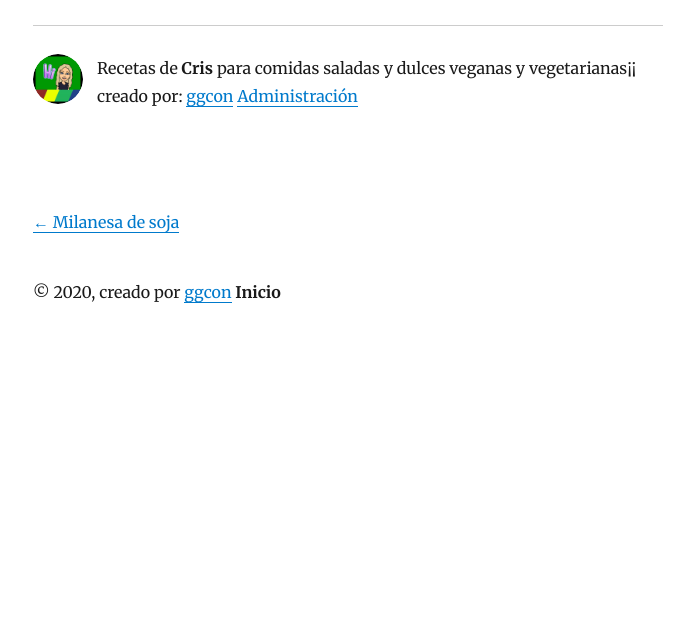
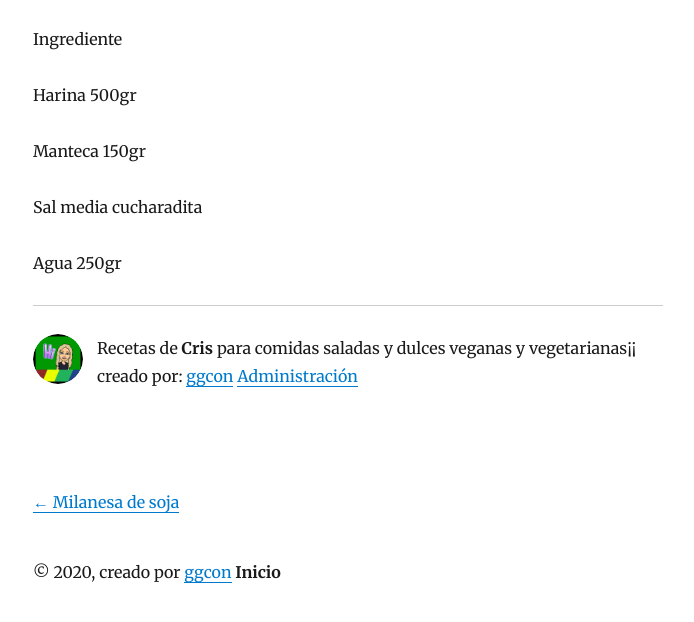
Before and after one commit to lucasg2155/klog, a Gatsby site: page /2020-02-23-rapiditas/ in a window 1280 px wide. Shown: the part 170-792 px from the top of the page, without its empty margins (292-986 px from the left). Built offline with nearby package versions, Linux system fonts and the light colour scheme; Gatsby itself is replaced by a stand-in of ours; some packages are replaced by stand-ins of ours.

Commit message:
Update Blog “2020-02-23-rapiditas”

```diff
--- a/content/blog/2020-02-23-rapiditas.md
+++ b/content/blog/2020-02-23-rapiditas.md
@@ -3,4 +3,12 @@ title: 'Rapiditas '
 date: 2020-02-23T17:34:17.023Z
 description: 'Masa de tacos '
 ---
->
+Ingrediente
+
+Harina 500gr
+
+Manteca 150gr
+
+Sal media cucharadita
+
+Agua 250gr
```
